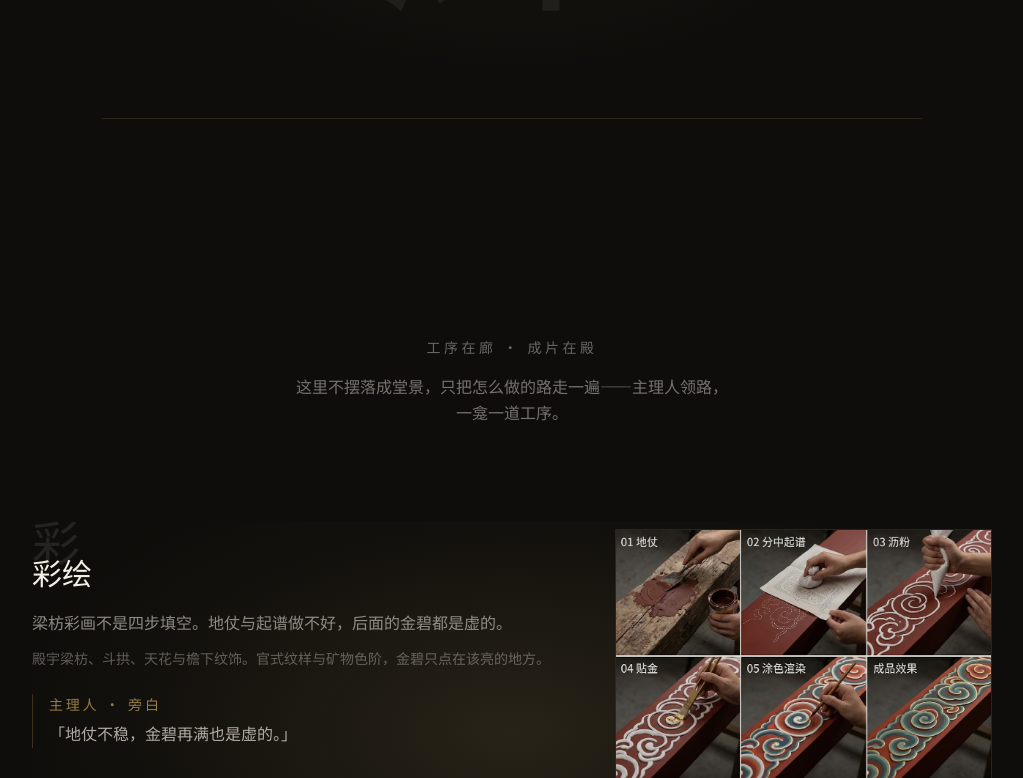
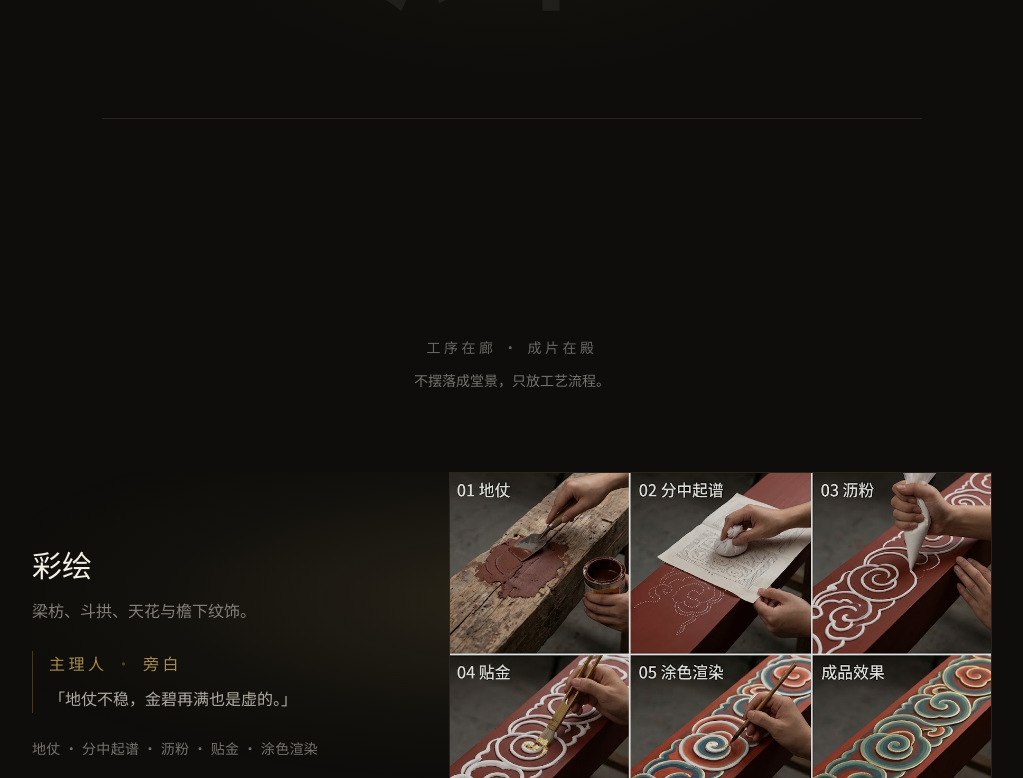
Before and after one commit to slash2007/jicai, a Next.js app: page / in a window 1280 px wide. Shown: the part 2022-2800 px from the top of the page, without its empty margins (128-1151 px from the left). Built offline with nearby package versions, Linux system fonts and the light colour scheme.

Commit message:
refine corridor copy and move cooperation steps to 结缘
Simplify craft niches, tidy hall labels, and place the four-step process with contact.

```diff
--- a/src/app/page.tsx
+++ b/src/app/page.tsx
@@ -6,7 +6,7 @@ import { GateProgress } from "@/components/temple/GateProgress";
 import { HallCase } from "@/components/temple/HallCase";
 import { HostWelcome } from "@/components/temple/HostWelcome";
 import { IncenseSpine } from "@/components/temple/IncenseSpine";
-import { LanternField, LanternNiche } from "@/components/temple/LanternField";
+import { LanternField } from "@/components/temple/LanternField";
 import { Threshold } from "@/components/temple/Threshold";
 import { getFeaturedCases } from "@/content/cases";
 import { processSteps, services, site } from "@/content/site";
@@ -98,49 +98,31 @@ export default function HomePage() {
       <section id="celang" className="relative scroll-mt-[var(--header-h)]">
         <LanternField>
           <div className="mx-auto max-w-5xl px-4 py-16 sm:px-6 sm:py-24 lg:px-8">
-            <div className="mb-16 text-center sm:mb-24">
+            <div className="mb-14 text-center sm:mb-20">
               <p className="text-sm tracking-[0.25em] text-paper/40">
                 工序在廊 · 成片在殿
               </p>
-              <p className="mx-auto mt-4 max-w-lg break-keep text-base leading-relaxed text-paper/45">
-                这里不摆落成堂景，只把怎么做的路走一遍——主理人领路，
-                <span className="whitespace-nowrap">一龛一道工序</span>。
+              <p className="mx-auto mt-3 max-w-sm text-sm leading-relaxed text-paper/45">
+                不摆落成堂景，只放工艺流程。
               </p>
             </div>
 
-            <div className="space-y-28 sm:space-y-36">
+            <div className="space-y-20 sm:space-y-28">
               {services.map((service, i) => (
                 <CraftNiche key={service.id} service={service} index={i} />
               ))}
             </div>
 
-            {/* 合作流程收在工艺区 */}
-            <LanternNiche className="mt-24 sm:mt-32">
-              <div className="border-t border-paper/10 pt-14 sm:pt-16">
-                <p className="text-sm tracking-[0.2em] text-oldgold">
-                  合作怎么走
+            <p className="mt-16 text-center text-sm leading-relaxed text-paper/40 sm:mt-20">
+              往下进殿看落成，或
+              <a
+                href="#xiangan"
+                className="mx-1 text-oldgold/80 underline-offset-4 hover:text-oldgold hover:underline"
+              >
+                去结缘谈承接
+              </a>
+              。
             </p>
-                <h3 className="font-display mt-3 text-xl sm:text-2xl">
-                  勘察到验收，四个节点
-                </h3>
-                <ol className="mt-10 grid gap-6 sm:grid-cols-2 lg:grid-cols-4 lg:gap-5">
-                  {processSteps.map((step) => (
-                    <li
-                      key={step.step}
-                      className="border-t border-oldgold/35 pt-4"
-                    >
-                      <p className="font-display text-base text-oldgold">
-                        {step.step}
-                      </p>
-                      <p className="mt-2 text-base text-paper">{step.title}</p>
-                      <p className="mt-2 text-sm leading-relaxed text-paper/40">
-                        {step.desc}
-                      </p>
-                    </li>
-                  ))}
-                </ol>
-              </div>
-            </LanternNiche>
           </div>
         </LanternField>
       </section>
@@ -159,8 +141,8 @@ export default function HomePage() {
                 抬头看梁，一次一座
               </h2>
             </div>
-            <p className="hidden max-w-[14rem] text-right text-xs leading-relaxed text-paper/35 sm:block">
-              图在框内，字在一侧——留出殿内该有的空隙。
+            <p className="hidden max-w-[14rem] text-right text-sm leading-relaxed text-paper/40 sm:block">
+              一次只看一座，细处留给驻足。
             </p>
           </div>
         </div>
@@ -176,14 +158,14 @@ export default function HomePage() {
             href="#xiangan"
             className="text-xs tracking-[0.3em] text-paper/40 hover:text-oldgold"
           >
-            有相似工程？去香案留下 →
+            有相似工程？去结缘留下 →
           </a>
         </div>
       </section>
 
-      <Threshold seal="香" title="香案" hint="话说完了，可以留下" />
+      <Threshold seal="缘" title="结缘" hint="话说完了，可以留下" />
 
-      {/* 香案 · 联系 */}
+      {/* 结缘 · 合作与联系 */}
       <section
         id="xiangan"
         className="relative scroll-mt-[var(--header-h)] bg-hall pb-6 sm:pb-10"
@@ -196,22 +178,43 @@ export default function HomePage() {
           }}
         />
 
-        <div className="relative mx-auto grid max-w-5xl gap-12 px-4 py-20 sm:px-6 sm:py-28 lg:grid-cols-12 lg:gap-14 lg:px-8">
-          <div className="lg:col-span-5">
-            <div className="mx-auto h-px w-16 bg-oldgold/40 lg:mx-0" />
-            <div className="mx-auto mt-0 h-12 w-px bg-gradient-to-b from-oldgold/40 to-transparent lg:mx-0" />
+        <div className="relative mx-auto max-w-5xl px-4 pt-20 sm:px-6 sm:pt-28 lg:px-8">
+          <div className="mx-auto h-px w-16 bg-oldgold/40" />
+          <div className="mx-auto mt-0 h-12 w-px bg-gradient-to-b from-oldgold/40 to-transparent" />
 
-            <p className="mt-2 text-sm tracking-[0.3em] text-oldgold">
-              香案
+          <p className="mt-2 text-center text-sm tracking-[0.3em] text-oldgold">
+            结缘
           </p>
-            <h2 className="font-display mt-4 text-[clamp(1.75rem,5vw,2.75rem)] leading-snug">
+          <h2 className="font-display mt-4 text-center text-[clamp(1.75rem,5vw,2.75rem)] leading-snug">
             工程说到这里
           </h2>
-            <p className="mt-4 max-w-sm text-sm leading-relaxed text-paper/45">
+          <p className="mx-auto mt-4 max-w-md text-center text-sm leading-relaxed text-paper/45">
             微信优先。类型、地点、大致工期——三句话够我们判断能否承接。
           </p>
 
-            <div className="mt-8 border border-oldgold/20 bg-hall-deep/60 px-5 py-6">
+          <div className="mt-14 border-t border-paper/10 pt-12">
+            <p className="text-sm tracking-[0.2em] text-oldgold">合作怎么走</p>
+            <h3 className="font-display mt-3 text-xl sm:text-2xl">
+              勘察到验收，四个节点
+            </h3>
+            <ol className="mt-10 grid gap-6 sm:grid-cols-2 lg:grid-cols-4 lg:gap-5">
+              {processSteps.map((step) => (
+                <li key={step.step} className="border-t border-oldgold/35 pt-4">
+                  <p className="font-display text-base text-oldgold">
+                    {step.step}
+                  </p>
+                  <p className="mt-2 text-base text-paper">{step.title}</p>
+                  <p className="mt-2 text-sm leading-relaxed text-paper/40">
+                    {step.desc}
+                  </p>
+                </li>
+              ))}
+            </ol>
+          </div>
+
+          <div className="mt-16 grid gap-12 border-t border-paper/10 pb-6 pt-12 sm:pb-10 lg:grid-cols-12 lg:gap-14">
+            <div className="lg:col-span-5">
+              <div className="border border-oldgold/20 bg-hall-deep/60 px-5 py-6">
                 <p className="text-sm tracking-[0.2em] text-paper/45">微信</p>
                 <p className="font-display mt-2 text-2xl text-oldgold sm:text-3xl">
                   {site.wechat}
@@ -230,6 +233,7 @@ export default function HomePage() {
               <ContactForm />
             </div>
           </div>
+        </div>
       </section>
     </div>
   );
--- a/src/components/temple/CraftNiche.tsx
+++ b/src/components/temple/CraftNiche.tsx
@@ -28,85 +28,38 @@ function CraftImage({
           priority={priority}
         />
       </div>
-      <figcaption className="mt-2 text-xs tracking-[0.2em] text-paper/35">
-        {service.title} · 工序示意
-      </figcaption>
     </figure>
   );
 }
 
-function CraftIntro({ service }: { service: CraftService }) {
+function CraftCopy({ service }: { service: CraftService }) {
   return (
     <div>
-      <p className="font-display text-4xl text-paper/10 sm:text-5xl">
-        {service.title.slice(0, 1)}
+      <h3 className="font-display text-2xl sm:text-3xl">{service.title}</h3>
+      <p className="mt-3 text-sm leading-relaxed text-paper/50 sm:text-base">
+        {service.summary}
       </p>
-      <h3 className="font-display -mt-3 text-2xl sm:text-3xl">{service.title}</h3>
-      <p className="mt-4 text-sm leading-relaxed text-paper/55 sm:text-base">
-        {service.lead}
+      <blockquote className="mt-7 border-l border-oldgold/35 pl-4">
+        <p className="text-sm tracking-[0.22em] text-oldgold sm:text-base">
+          {host.title}
+          <span className="mx-2 text-oldgold/40" aria-hidden>
+            ·
+          </span>
+          旁白
         </p>
-      <p className="mt-3 text-sm leading-relaxed text-paper/35">{service.summary}</p>
-
-      <blockquote className="mt-6 border-l border-oldgold/30 pl-4">
-        <p className="text-sm tracking-[0.2em] text-oldgold/90">
-          {host.title} · 旁白
-        </p>
-        <p className="mt-2 font-display text-[0.95rem] leading-relaxed text-paper/70 sm:text-base">
+        <p className="mt-3 font-display text-sm leading-relaxed text-paper/70 sm:text-base">
           「{service.voice}」
         </p>
       </blockquote>
+      <p className="mt-6 text-sm leading-relaxed tracking-wide text-paper/45">
+        {service.steps.join(" · ")}
+      </p>
     </div>
   );
 }
 
-function CraftSteps({
-  service,
-  columns,
-}: {
-  service: CraftService;
-  columns: 2 | 3 | 5;
-}) {
-  const colClass =
-    columns === 5
-      ? "sm:grid-cols-2 lg:grid-cols-3 xl:grid-cols-5"
-      : columns === 3
-        ? "sm:grid-cols-2 lg:grid-cols-3"
-        : "sm:grid-cols-2";
-
-  return (
-    <div>
-      <p className="text-sm tracking-[0.2em] text-oldgold">
-        主要工序 · 视现场增减
-      </p>
-      <ol className={`mt-4 grid gap-4 ${colClass}`}>
-        {service.steps.map((step, stepIndex) => (
-          <li key={step.name} className="border-t border-oldgold/25 pt-3">
-            <p className="flex items-baseline gap-2 text-sm tracking-[0.15em] text-oldgold">
-              <span className="font-display text-base">
-                {String(stepIndex + 1).padStart(2, "0")}
-              </span>
-              <span className="text-paper/90">{step.name}</span>
-            </p>
-            <p className="mt-2 text-sm leading-relaxed text-paper/40">
-              {step.note}
-            </p>
-          </li>
-        ))}
-      </ol>
-    </div>
-  );
-}
-
-function stepColumns(count: number): 2 | 3 | 5 {
-  if (count >= 5) return 5;
-  if (count === 3) return 3;
-  return 2;
-}
-
 /**
- * 文案为主、配图收束：
- * - split：文左图右（图约四成宽）
- * - stack：先文案，再中等宽度配图，工序在下
+ * 文案从简：标题、一句说明、旁白、工序名串。
  */
 export function CraftNiche({
   service,
@@ -115,22 +68,21 @@ export function CraftNiche({
   service: CraftService;
   index: number;
 }) {
-  const cols = stepColumns(service.steps.length);
   const split = service.layout === "split";
 
   if (split) {
     return (
       <LanternNiche>
-        <article className="grid items-start gap-8 lg:grid-cols-12 lg:gap-10">
-          <div className="flex flex-col gap-8 lg:col-span-7">
-            <CraftIntro service={service} />
-            <CraftSteps service={service} columns={2} />
+        <article className="grid items-center gap-8 lg:grid-cols-12 lg:gap-10">
+          <div className="lg:col-span-5">
+            <CraftCopy service={service} />
           </div>
-          <div className="lg:col-span-5 lg:pt-2">
+          <div className="lg:col-span-7">
             <CraftImage
               service={service}
               priority={index === 0}
-              sizes="(max-width: 1024px) 92vw, 28vw"
+              sizes="(max-width: 1024px) 92vw, 42vw"
+              className="w-full max-w-xl lg:max-w-none"
             />
           </div>
         </article>
@@ -140,12 +92,11 @@ export function CraftNiche({
 
   return (
     <LanternNiche>
-      <article className="relative space-y-7">
-        <div className="grid gap-8 lg:grid-cols-12 lg:gap-10">
+      <article className="grid items-center gap-8 lg:grid-cols-12 lg:gap-10">
         <div className="lg:col-span-5">
-            <CraftIntro service={service} />
+          <CraftCopy service={service} />
         </div>
-          <div className="lg:col-span-7 lg:flex lg:justify-end lg:pt-1">
+        <div className="lg:col-span-7 lg:flex lg:justify-end">
           <CraftImage
             service={service}
             priority={index === 0}
@@ -153,8 +104,6 @@ export function CraftNiche({
             className="w-full max-w-md sm:max-w-lg lg:max-w-[28rem]"
           />
         </div>
-        </div>
-        <CraftSteps service={service} columns={cols} />
       </article>
     </LanternNiche>
   );
--- a/src/components/temple/GateProgress.tsx
+++ b/src/components/temple/GateProgress.tsx
@@ -7,7 +7,7 @@ const gates = [
   { id: "zhuchi", label: "迎客", seal: "迎" },
   { id: "celang", label: "侧廊", seal: "廊" },
   { id: "zhengdian", label: "正殿", seal: "殿" },
-  { id: "xiangan", label: "香案", seal: "香" },
+  { id: "xiangan", label: "结缘", seal: "缘" },
 ] as const;
 
 type GateId = (typeof gates)[number]["id"];
--- a/src/components/temple/HallCase.tsx
+++ b/src/components/temple/HallCase.tsx
@@ -257,15 +257,8 @@ export function HallCase({ item, index }: { item: CaseStudy; index: number }) {
             flip ? "lg:order-1 lg:pr-2 lg:text-right" : "lg:order-2 lg:pl-2"
           }`}
         >
-          <p
-            className={`text-sm tracking-[0.2em] text-oldgold transition-all delay-100 duration-700 sm:text-base ${
-              lit ? "translate-y-0 opacity-100" : "translate-y-3 opacity-0"
-            }`}
-          >
-            {String(index + 1).padStart(2, "0")} · {item.category}
-          </p>
           <h3
-            className={`font-display mt-3 text-[clamp(1.35rem,3.5vw,2rem)] leading-snug text-paper transition-all delay-150 duration-700 ${
+            className={`font-display text-[clamp(1.35rem,3.5vw,2rem)] leading-snug text-paper transition-all delay-100 duration-700 ${
               lit ? "translate-y-0 opacity-100" : "translate-y-3 opacity-0"
             }`}
           >
--- a/src/content/site.ts
+++ b/src/content/site.ts
@@ -40,83 +40,51 @@ export const navItems = [
   { href: "#xiangan", label: "结缘" },
 ] as const;
 
-/** 侧廊 · 工序龛（正殿放成片，这里放怎么做；步骤数按门类实际，不强行对齐） */
+/** 侧廊 · 工序龛（文案从简：一句说明 + 旁白 + 工序名） */
 export const services = [
   {
     id: "painting",
     title: "彩绘",
-    summary:
-      "殿宇梁枋、斗拱、天花与檐下纹饰。官式纹样与矿物色阶，金碧只点在该亮的地方。",
+    summary: "梁枋、斗拱、天花与檐下纹饰。",
     image: "/images/demo/craft-painting.jpg",
-    /** 原图像素，用于布局与防裁切 */
     imageWidth: 1024,
     imageHeight: 687,
-    /** split：图文并排；stack：图上全文下（更宽拼图） */
     layout: "split" as const,
-    lead: "梁枋彩画不是四步填空。地仗与起谱做不好，后面的金碧都是虚的。",
     voice: "地仗不稳，金碧再满也是虚的。",
-    steps: [
-      { name: "地仗", note: "清理旧皮、补裂找平，灰皮层次做扎实，才有可画的底。" },
-      { name: "分中起谱", note: "按梁枋分位起谱，纹样对仗与枋心格局先定死。" },
-      { name: "沥粉", note: "粉线起筋，为贴金与退晕留出起伏。" },
-      { name: "贴金", note: "额枋、斗拱等关键部位贴金，宜克制，殿内才沉。" },
-      { name: "涂色渲染", note: "刷色、攒色、退晕分层做，统一色温，避免跳色。" },
-    ],
+    steps: ["地仗", "分中起谱", "沥粉", "贴金", "涂色渲染"],
   },
   {
     id: "mural",
     title: "壁画",
-    summary:
-      "殿壁、廊壁上的人物故事与大幅画面。壁面先稳，构图先定，再谈设色与贴金。",
+    summary: "殿壁、廊壁上的人物故事与大幅画面。",
     image: "/images/demo/craft-mural.jpg",
     imageWidth: 1024,
     imageHeight: 572,
     layout: "stack" as const,
-    lead: "壁画先是一幅「墙」，再是一幅「画」——构图先定，颜色才跟得上。",
-    voice: "壁画怕的是花、是乱。远看要成章，近看要经得起端详。",
-    steps: [
-      { name: "起稿分格", note: "按壁面尺度分格落稿，先定人物、故事与主次。" },
-      { name: "落墨", note: "勾勒形体与衣纹，把动势和结构关系稳住。" },
-      { name: "设色", note: "大面铺色后再罩染，整壁色温一起看，不局部炫技。" },
-      { name: "沥粉贴金", note: "冠饰、法器等视题材加点；没有需要就不硬做。" },
-    ],
+    voice: "远看要成章，近看要经得起端详。",
+    steps: ["起稿分格", "落墨", "设色", "沥粉贴金"],
   },
   {
     id: "sculpture",
     title: "塑像",
-    summary:
-      "泥塑、木胎与妆銮塑像。骨架与泥胎分层到位，开脸装金才站得住。",
+    summary: "泥塑、木胎与妆銮，开脸装金。",
     image: "/images/demo/craft-sculpture.jpg",
     imageWidth: 1024,
     imageHeight: 572,
     layout: "stack" as const,
-    lead: "塑像是「立得住」再「看得见」：骨、泥、脸，一步省不了。",
     voice: "眉眼定了，整殿的气就定了。",
-    steps: [
-      { name: "扎骨架", note: "立骨定势，身量、坐立与重心先找准。" },
-      { name: "上粗泥", note: "粗泥定大形，体积和衣纹走向先出来。" },
-      { name: "上细泥", note: "细泥收面压光，细节留给妆銮，不一次堆死。" },
-      { name: "妆銮开脸", note: "着色与开脸反复看光；冠饰着金视题材需要。" },
-    ],
+    steps: ["扎骨架", "上粗泥", "上细泥", "妆銮开脸"],
   },
   {
     id: "restoration",
     title: "修缮补绘",
-    summary:
-      "风化剥落、局部残损的彩绘与壁画谨慎修复。先问该不该动，再问怎么补。",
+    summary: "能留则留，必补才补。",
     image: "/images/demo/craft-restoration.jpg",
     imageWidth: 1024,
     imageHeight: 572,
     layout: "stack" as const,
-    lead: "修缮不是缩短版的新作。步骤跟着病害走，能少动就少动。",
-    voice: "修缮不是重画一张新画，重新塑一尊像。哪里动、哪里不动，要比新做更谨慎。",
-    steps: [
-      { name: "勘察测绘", note: "看形制、病害与残色，先记录再开口。" },
-      { name: "定去留", note: "可留层不动，必补处才补。" },
-      { name: "清理加固", note: "清除不稳固层，空鼓、粉化处先加固。" },
-      { name: "补绘接茬", note: "按残色取样补缺，接茬求隐，不求满堂一新。" },
-      { name: "防护统一", note: "必要处做防护；新旧交界压到同一气里。" },
-    ],
+    voice: "哪里动、哪里不动，要比新做更谨慎。",
+    steps: ["勘察", "定去留", "清理加固", "补绘", "防护"],
   },
 ] as const;
 
```
Lines whose indentation alone changed are shown as unchanged.
